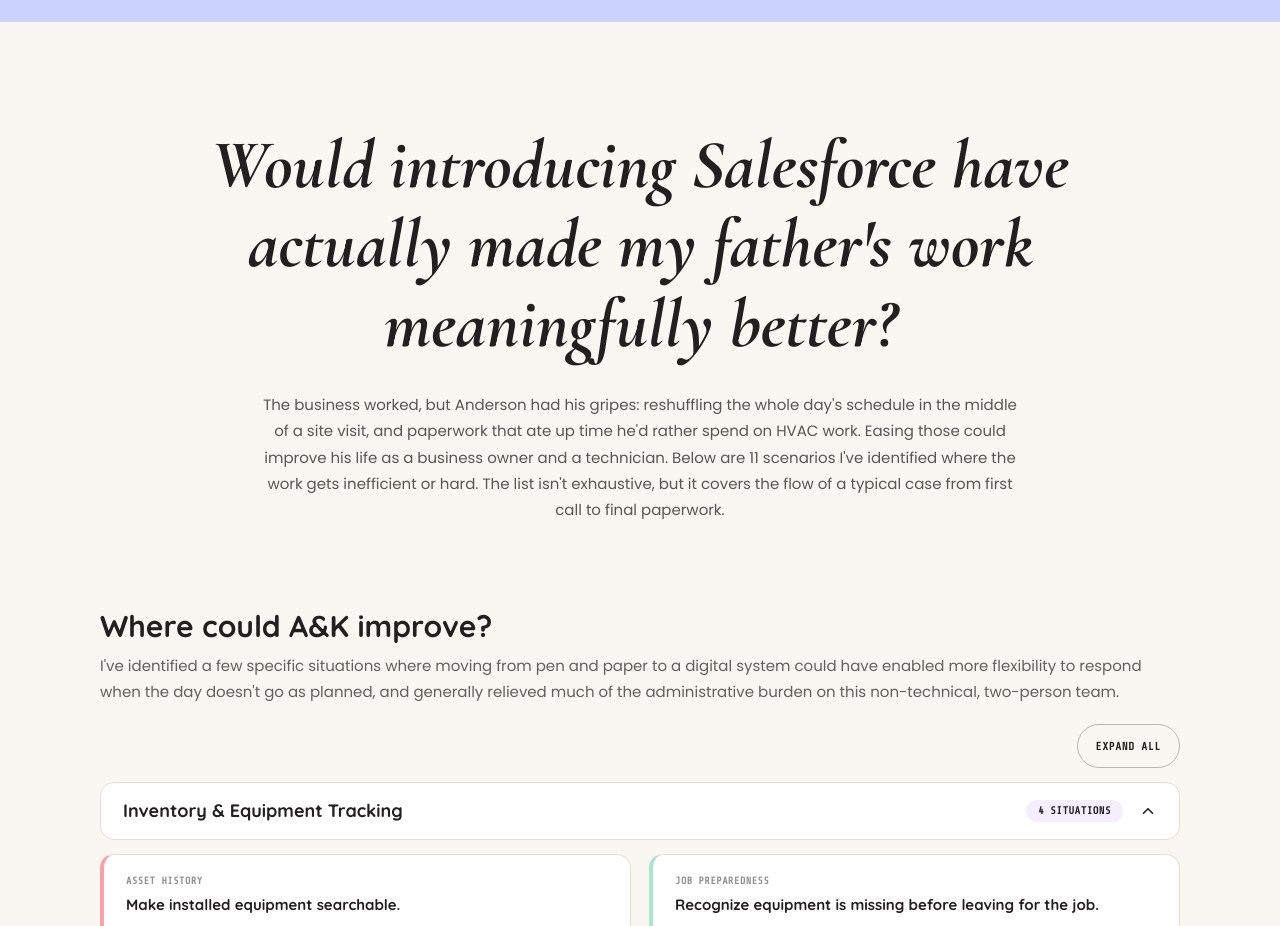
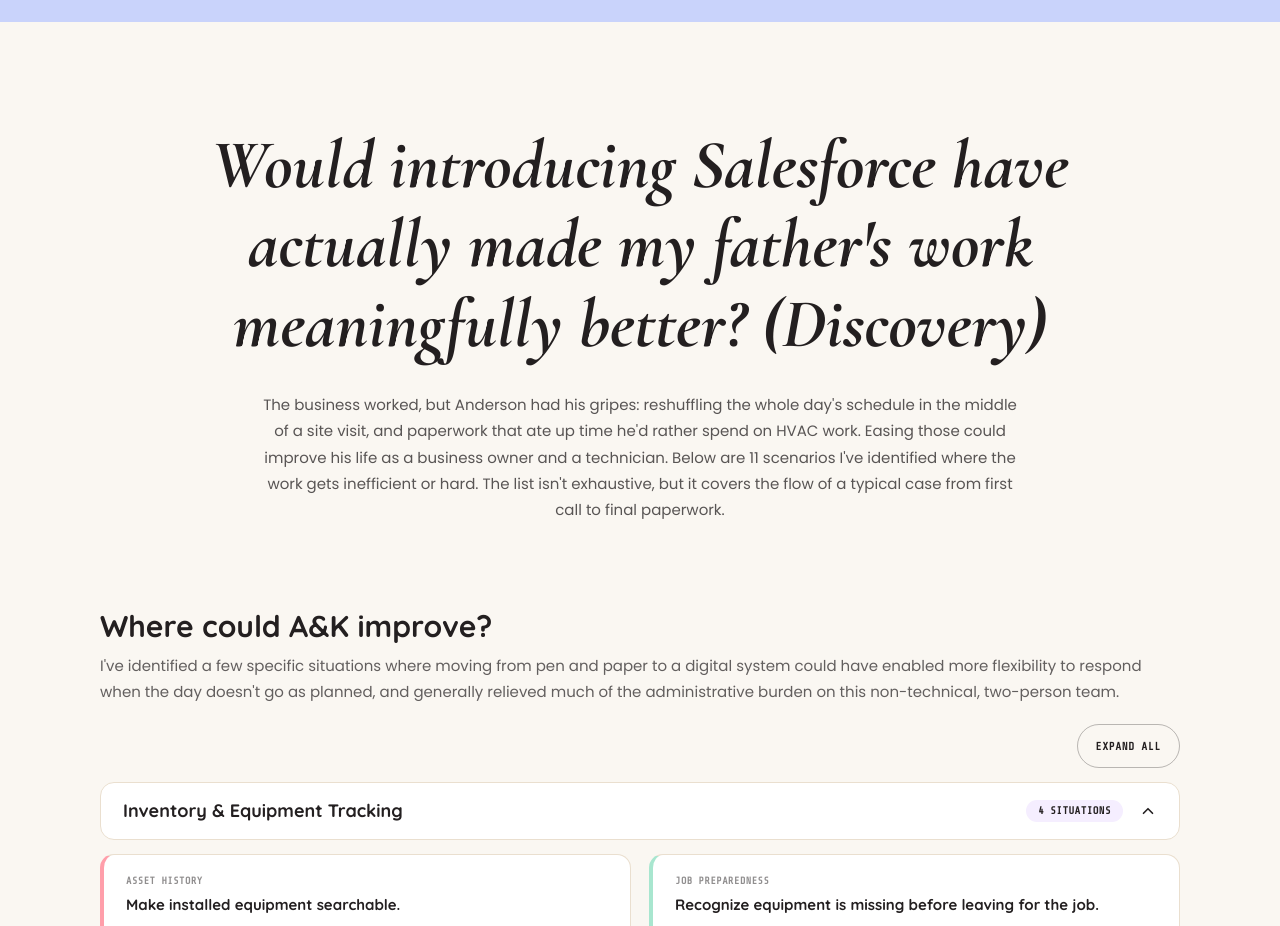
Before and after one commit to emorain3/solutions-engineering-portfolio, a plain HTML site: page case-studies/hvac-modernization/index.html in a window 1280 px wide. Shown: the part 1800-2726 px from the top of the page. Drawn offline with nearby package versions, Linux system fonts and the light colour scheme.

Commit message:
Add '(Discovery)' to question title in HTML

```diff
--- a/case-studies/hvac-modernization/index.html
+++ b/case-studies/hvac-modernization/index.html
@@ -242,7 +242,7 @@
 
   <!-- THE QUESTION -->
   <div style="max-width: 900px; margin: 0 auto; padding: 104px 24px 84px; text-align: center;">
-    <h2 class="question-title" style="font-family: 'Cormorant Garamond', serif; font-style: italic; font-weight: 700; line-height: 1.15; color: #231F20; margin: 0 0 28px;">Would introducing Salesforce have actually made my father's work meaningfully better?</h2>
+    <h2 class="question-title" style="font-family: 'Cormorant Garamond', serif; font-style: italic; font-weight: 700; line-height: 1.15; color: #231F20; margin: 0 0 28px;">Would introducing Salesforce have actually made my father's work meaningfully better? (Discovery)</h2>
     <p style="font-family: 'Poppins', sans-serif; font-size: 15px; line-height: 1.75; color: #231F20; opacity: 0.75; margin: 0; max-width: 760px; margin-left: auto; margin-right: auto;">The business worked, but Anderson had his gripes: reshuffling the whole day's schedule in the middle of a site visit, and paperwork that ate up time he'd rather spend on HVAC work. Easing those could improve his life as a business owner and a technician. Below are 11 scenarios I've identified where the work gets inefficient or hard. The list isn't exhaustive, but it covers the flow of a typical case from first call to final paperwork.</p>
   </div>
 
```
